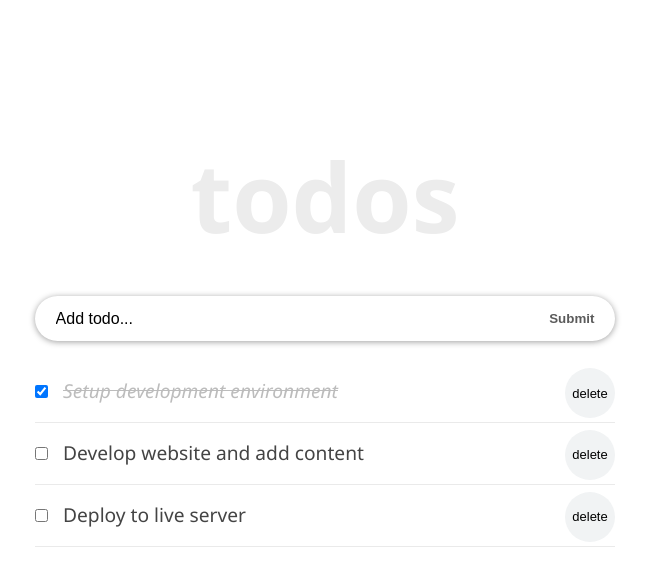
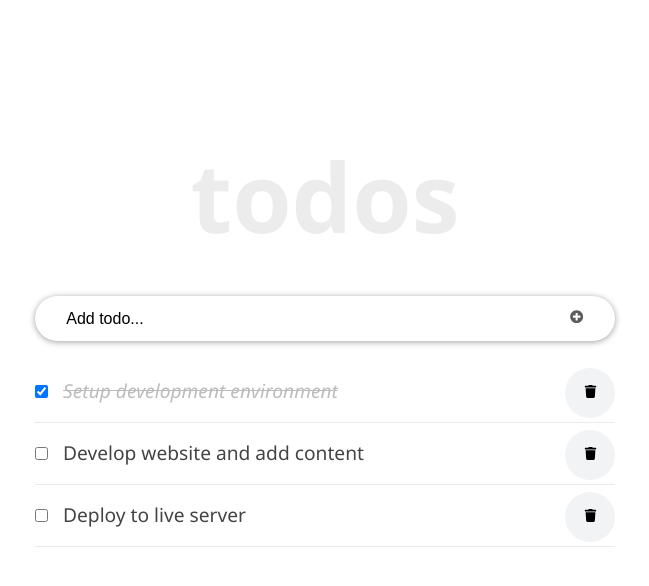
Before and after one commit to jash-debug/react-todo-list, a React (Create React App) app: page / in a window 1280 px wide. Shown: the top 586 px of the page, without its empty margins (315-964 px from the left). Built offline with nearby package versions, Linux system fonts and the light colour scheme.

Commit message:
add svg icons

```diff
--- a/package.json
+++ b/package.json
@@ -8,6 +8,7 @@
     "@testing-library/user-event": "^13.5.0",
     "react": "^18.2.0",
     "react-dom": "^18.2.0",
+    "react-icons": "^4.7.1",
     "react-scripts": "5.0.1",
     "uuid": "^9.0.0",
     "web-vitals": "^2.1.4"
--- a/src/components/InputTodo.js
+++ b/src/components/InputTodo.js
@@ -1,4 +1,5 @@
 import React, { Component } from 'react';
+import { FaPlusCircle } from "react-icons/fa"
 
 class InputTodo extends Component {
     state = {
@@ -34,7 +35,7 @@ class InputTodo extends Component {
             name="title"
             onChange={this.onChange}
           />
-          <button type="button" className="input-submit">Submit</button>
+          <button type="button" className="input-submit"><FaPlusCircle /></button>
         </form>
       );
     }
--- a/src/components/TodoItem.js
+++ b/src/components/TodoItem.js
@@ -1,4 +1,5 @@
 import React, { useState } from 'react';
+import { FaTrash } from "react-icons/fa"
 import styles from './TodoItem.module.css';
 
 const TodoItem = (props) => {
@@ -42,7 +43,7 @@ const TodoItem = (props) => {
           checked={completed}
           onChange={() => properties.handleChangeProps(id)}
         />
-        <button type="button" aria-label="Delete" onClick={() => properties.deleteTodoProps(id)}>delete</button>
+        <button type="button" aria-label="Delete" onClick={() => properties.deleteTodoProps(id)}><FaTrash /></button>
         <span style={completed ? completedStyle : null}>{title}</span>
       </div>
       <input
```
Also changed, not shown: 1 other file (tests, documents, lock files or other folders).
